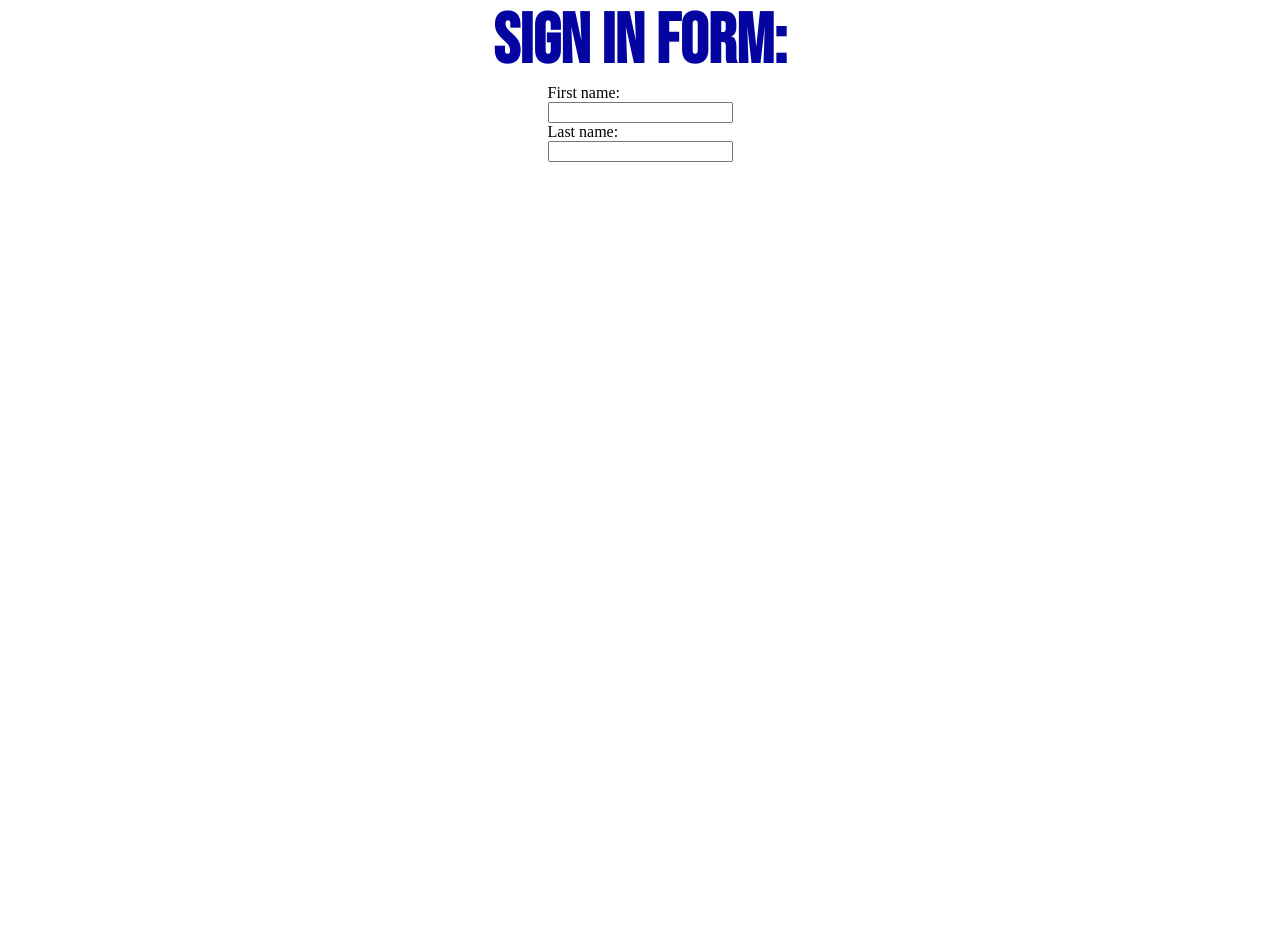
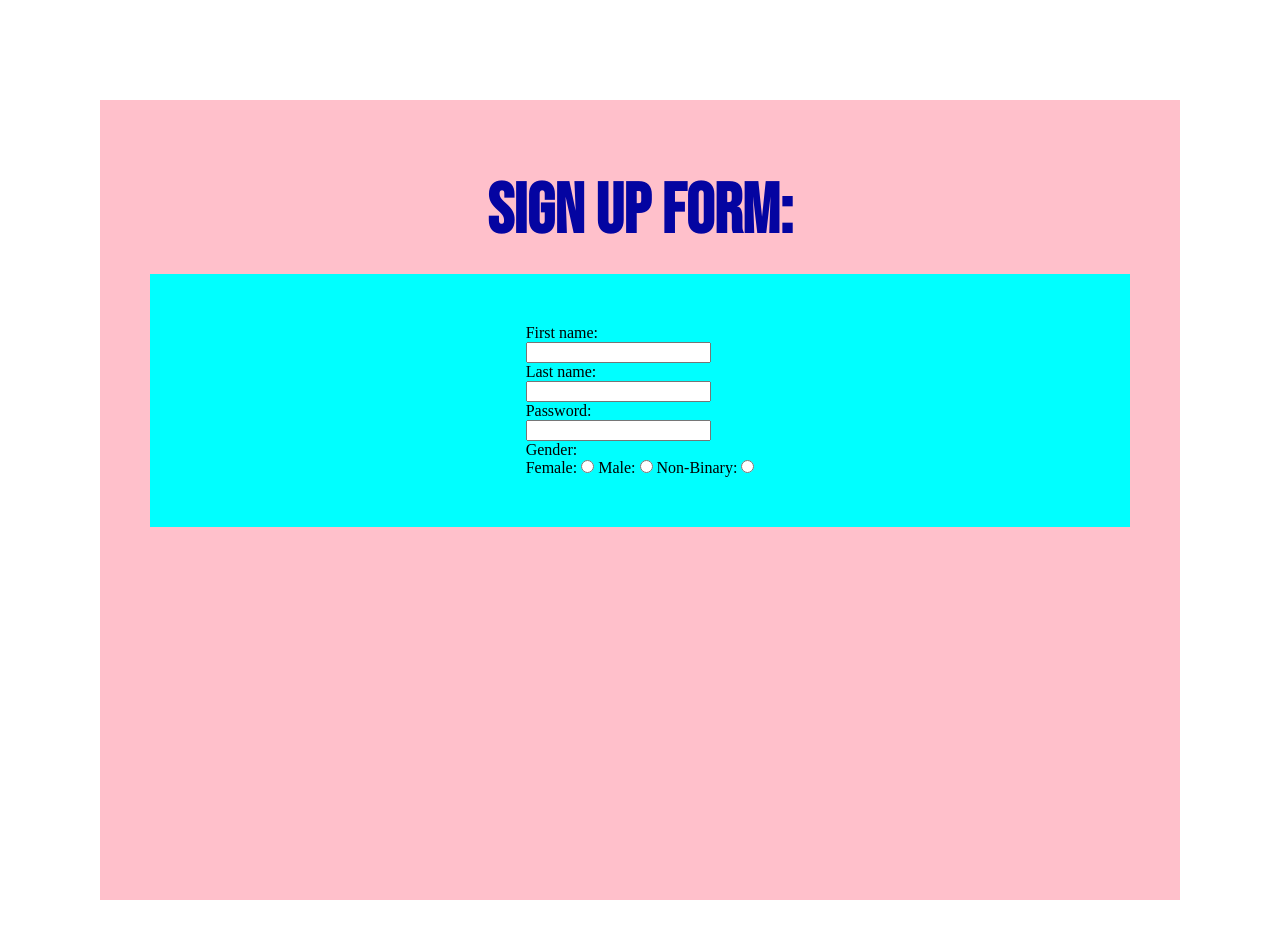
Before and after one commit to Epic91/Form_1, a plain HTML site: page index.html in a window 1280 px wide. Before the commit the page ends 800 px from the top, so only its background shows below. Drawn offline with Linux system fonts and the light colour scheme.

Commit message:
added gender input and pasword input

```diff
--- a/index.html
+++ b/index.html
@@ -7,14 +7,29 @@
     </head>
     <body>
         <div class="wrapper">
-            <h1 class ="heading">Sign In Form:</h1>
             <div class="form-wrapper">
-                <form class="form-container">
-                    <label for="fname">First name:</label><br>
-                    <input type="text" id="fname" name="fname"><br>
-                    <label for="lname">Last name:</label><br>
-                    <input type="text" id="lname" name="lname">
-                </form>
+                <h1 class ="heading">Sign Up Form:</h1>
+                <div class="form-container">
+                    <form class="form-info">
+                        <label for="fname">First name:</label><br>
+                        <input type="text" id="fname" name="fname"><br>
+
+                        <label for="lname">Last name:</label><br>
+                        <input type="text" id="lname" name="lname"><br>
+
+                        <label for="password">Password:</label><br>
+                        <input type="password" id="password" name="password"><br>
+
+                        <label for="gender">Gender:</label><br>
+                        <label for="female">Female:</label>
+                        <input type="radio" id="female" name="female">
+                        <label for="female">Male:</label>
+                        <input type="radio" id="male" name="male">
+                        <label for="non-bi">Non-Binary:</label>
+                        <input type="radio" id="non-bi" name="non-bi">
+
+                    </form>
+                </div>
             </div>
         </div>
     </body>
--- a/styles.css
+++ b/styles.css
@@ -1,5 +1,10 @@
 * {
     margin: 0;
+}
+
+
+.wrapper {
+    padding: 100px;
 }
 
 .heading {
@@ -7,9 +12,20 @@
     font-family: 'Bebas Neue', cursive;
     font-size: 70px;
     color: rgb(4, 4, 161);
+    padding: 20px;
 }
 
 .form-wrapper{
+    background-color: pink;
+    height: 700px;
+    padding: 50px;
+    position: relative;
+}
+
+.form-container{
+    background-color: aqua;
+    padding: 50px;
+    width: auto;
     display: flex;
     justify-content: center;
 }
```
